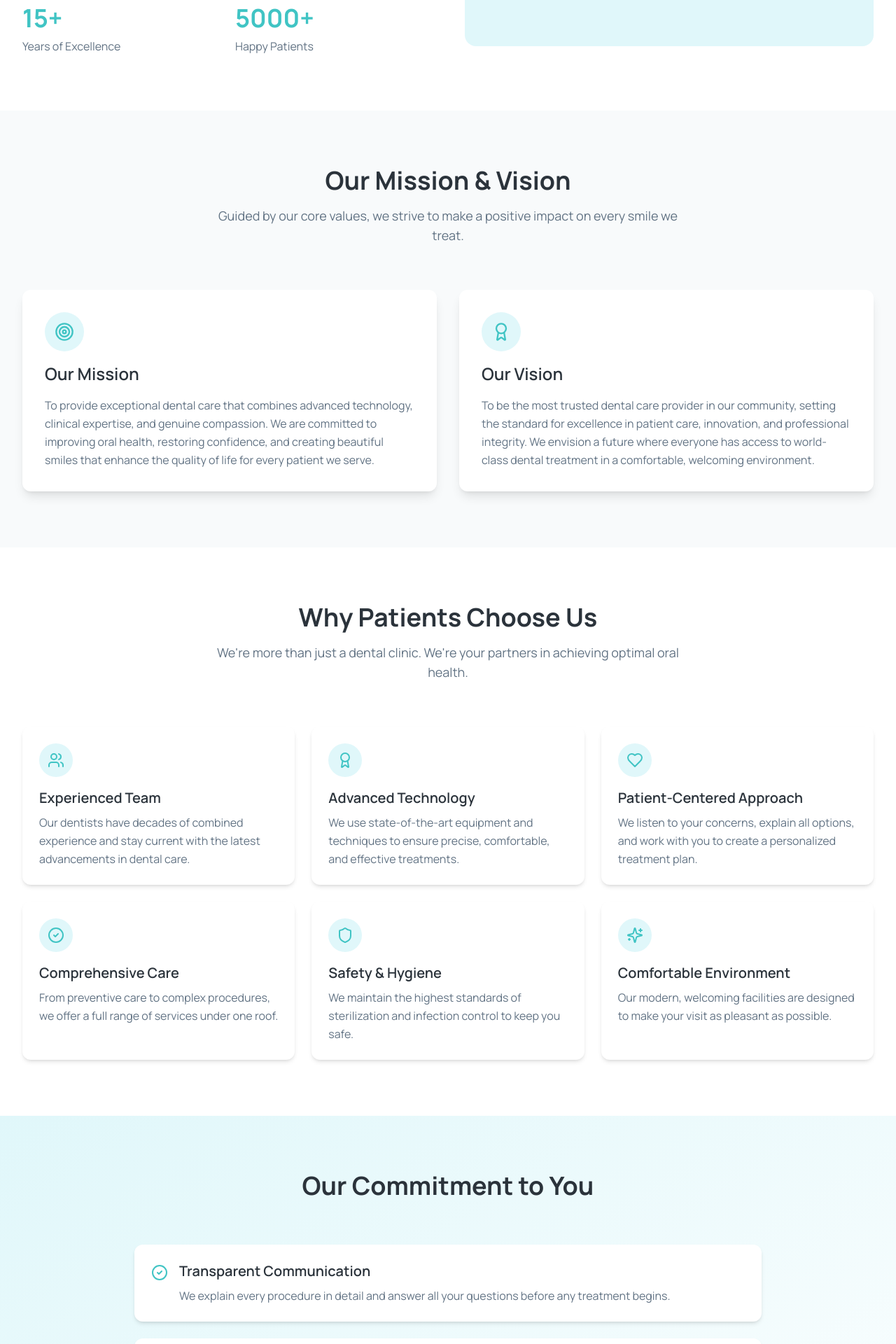
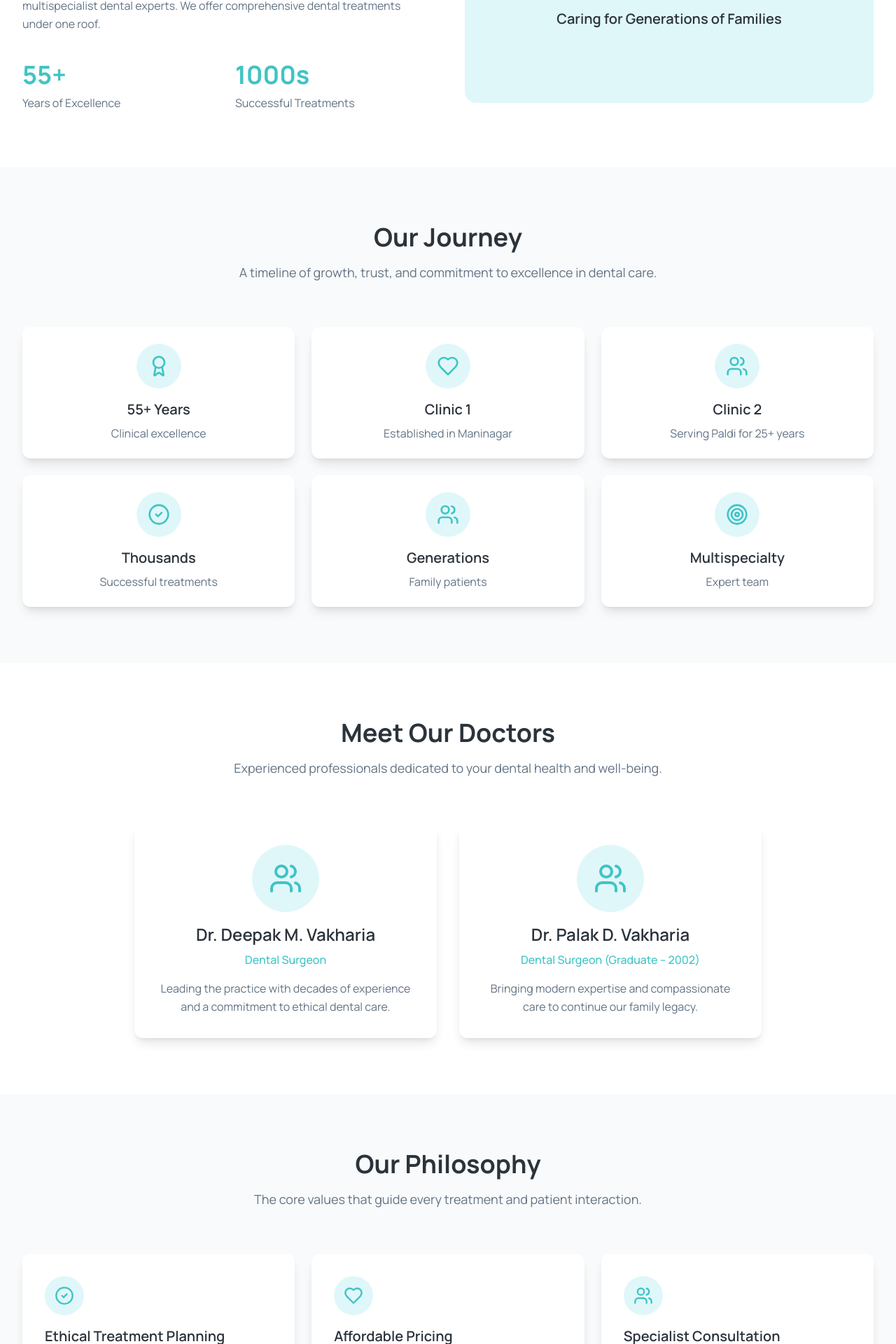
Before and after one commit to jayraiwebbolt-create/vakharia-clinic, a Next.js app: page /about-us in a window 1280 px wide. Shown: the part 787-2707 px from the top of the page at 70% size. Built offline with nearby package versions, Linux system fonts and the light colour scheme.

Commit message:
Updated page.tsx

```diff
--- a/app/about-us/page.tsx
+++ b/app/about-us/page.tsx
@@ -4,8 +4,8 @@ import { Award, Heart, Users, Target, CheckCircle2, Shield, Sparkles } from 'luc
 import type { Metadata } from 'next';
 
 export const metadata: Metadata = {
-  title: 'About Us - DentalCare',
-  description: 'Learn about our experienced team, modern facilities, and commitment to providing exceptional dental care with a personal touch.',
+  title: 'About Us - Vakharia Multispeciality Dental Clinic',
+  description: 'With 55+ years of legacy in Ahmedabad, Vakharia Multispeciality Dental Clinic provides ethical, affordable, and excellent dental care built on trust and clinical excellence.',
 };
 
 export default function AboutUs() {
@@ -15,10 +15,10 @@ export default function AboutUs() {
         <div className="max-w-7xl mx-auto px-4 sm:px-6 lg:px-8">
           <div className="max-w-3xl mx-auto text-center">
             <h1 className="text-4xl md:text-5xl font-bold text-foreground mb-6">
-              About DentalCare
+              Welcome to Vakharia Multispeciality Dental Clinic
             </h1>
             <p className="text-xl text-muted-foreground leading-relaxed">
-              Where advanced dentistry meets compassionate care to create beautiful, healthy smiles that last a lifetime.
+              With a legacy of over 55+ years, we have been a trusted name in dental care in Ahmedabad, built on a strong foundation of ethical practice, affordability, and clinical excellence.
             </p>
           </div>
         </div>
@@ -29,22 +29,22 @@ export default function AboutUs() {
           <div className="grid lg:grid-cols-2 gap-12 items-center">
             <div className="space-y-6">
               <h2 className="text-3xl md:text-4xl font-bold text-foreground">
-                Our Story
+                Our Legacy
               </h2>
               <p className="text-muted-foreground leading-relaxed">
-                Founded over 15 years ago, DentalCare has grown from a small practice to a comprehensive dental healthcare center, serving thousands of satisfied patients. Our journey has always been guided by one simple principle: putting our patients first.
+                The clinic was originally established by Dr. Deepak Vakharia, whose vision was to provide honest dental care focused on patient well-being rather than unnecessary treatments. Under his guidance, the clinic earned the trust of generations of families.
               </p>
               <p className="text-muted-foreground leading-relaxed">
-                We believe that quality dental care should be accessible, comfortable, and tailored to each individual. That's why we've invested in the latest technology, continued education, and creating a warm, welcoming environment where you can feel at ease.
+                Today, the practice is led by Dr. Deepak M. Vakharia, Dental Surgeon, and Dr. Palak D. Vakharia, Dental Surgeon (Graduate – 2002), supported by a team of multispecialist dental experts. We offer comprehensive dental treatments under one roof.
               </p>
               <div className="grid grid-cols-2 gap-6 pt-4">
                 <div>
-                  <div className="text-4xl font-bold text-dental-teal mb-2">15+</div>
+                  <div className="text-4xl font-bold text-dental-teal mb-2">55+</div>
                   <p className="text-muted-foreground">Years of Excellence</p>
                 </div>
                 <div>
-                  <div className="text-4xl font-bold text-dental-teal mb-2">5000+</div>
-                  <p className="text-muted-foreground">Happy Patients</p>
+                  <div className="text-4xl font-bold text-dental-teal mb-2">1000s</div>
+                  <p className="text-muted-foreground">Successful Treatments</p>
                 </div>
               </div>
             </div>
@@ -54,7 +54,7 @@ export default function AboutUs() {
                 <div className="w-32 h-32 bg-white rounded-full flex items-center justify-center mx-auto mb-4">
                   <Heart className="w-16 h-16 text-dental-teal" />
                 </div>
-                <p className="text-xl font-semibold text-foreground">Caring for Smiles Since 2009</p>
+                <p className="text-xl font-semibold text-foreground">Caring for Generations of Families</p>
               </div>
             </div>
           </div>
@@ -65,35 +65,71 @@ export default function AboutUs() {
         <div className="max-w-7xl mx-auto px-4 sm:px-6 lg:px-8">
           <div className="text-center mb-16">
             <h2 className="text-3xl md:text-4xl font-bold text-foreground mb-4">
-              Our Mission & Vision
+              Our Journey
             </h2>
             <p className="text-lg text-muted-foreground max-w-2xl mx-auto">
-              Guided by our core values, we strive to make a positive impact on every smile we treat.
+              A timeline of growth, trust, and commitment to excellence in dental care.
             </p>
           </div>
 
-          <div className="grid md:grid-cols-2 gap-8">
+          <div className="grid md:grid-cols-2 lg:grid-cols-3 gap-6">
             <Card className="border-none shadow-lg bg-white">
-              <CardContent className="p-8">
-                <div className="w-14 h-14 bg-dental-blue-light rounded-full flex items-center justify-center mb-4">
-                  <Target className="w-7 h-7 text-dental-teal" />
+              <CardContent className="p-6 text-center">
+                <div className="w-16 h-16 bg-dental-blue-light rounded-full flex items-center justify-center mx-auto mb-4">
+                  <Award className="w-8 h-8 text-dental-teal" />
                 </div>
-                <h3 className="text-2xl font-semibold mb-4">Our Mission</h3>
-                <p className="text-muted-foreground leading-relaxed">
-                  To provide exceptional dental care that combines advanced technology, clinical expertise, and genuine compassion. We are committed to improving oral health, restoring confidence, and creating beautiful smiles that enhance the quality of life for every patient we serve.
-                </p>
+                <h3 className="text-xl font-semibold mb-2">55+ Years</h3>
+                <p className="text-muted-foreground">Clinical excellence</p>
               </CardContent>
             </Card>
 
             <Card className="border-none shadow-lg bg-white">
-              <CardContent className="p-8">
-                <div className="w-14 h-14 bg-dental-blue-light rounded-full flex items-center justify-center mb-4">
-                  <Award className="w-7 h-7 text-dental-teal" />
+              <CardContent className="p-6 text-center">
+                <div className="w-16 h-16 bg-dental-blue-light rounded-full flex items-center justify-center mx-auto mb-4">
+                  <Heart className="w-8 h-8 text-dental-teal" />
                 </div>
-                <h3 className="text-2xl font-semibold mb-4">Our Vision</h3>
-                <p className="text-muted-foreground leading-relaxed">
-                  To be the most trusted dental care provider in our community, setting the standard for excellence in patient care, innovation, and professional integrity. We envision a future where everyone has access to world-class dental treatment in a comfortable, welcoming environment.
-                </p>
+                <h3 className="text-xl font-semibold mb-2">Clinic 1</h3>
+                <p className="text-muted-foreground">Established in Maninagar</p>
+              </CardContent>
+            </Card>
+
+            <Card className="border-none shadow-lg bg-white">
+              <CardContent className="p-6 text-center">
+                <div className="w-16 h-16 bg-dental-blue-light rounded-full flex items-center justify-center mx-auto mb-4">
+                  <Users className="w-8 h-8 text-dental-teal" />
+                </div>
+                <h3 className="text-xl font-semibold mb-2">Clinic 2</h3>
+                <p className="text-muted-foreground">Serving Paldi for 25+ years</p>
+              </CardContent>
+            </Card>
+
+            <Card className="border-none shadow-lg bg-white">
+              <CardContent className="p-6 text-center">
+                <div className="w-16 h-16 bg-dental-blue-light rounded-full flex items-center justify-center mx-auto mb-4">
+                  <CheckCircle2 className="w-8 h-8 text-dental-teal" />
+                </div>
+                <h3 className="text-xl font-semibold mb-2">Thousands</h3>
+                <p className="text-muted-foreground">Successful treatments</p>
+              </CardContent>
+            </Card>
+
+            <Card className="border-none shadow-lg bg-white">
+              <CardContent className="p-6 text-center">
+                <div className="w-16 h-16 bg-dental-blue-light rounded-full flex items-center justify-center mx-auto mb-4">
+                  <Users className="w-8 h-8 text-dental-teal" />
+                </div>
+                <h3 className="text-xl font-semibold mb-2">Generations</h3>
+                <p className="text-muted-foreground">Family patients</p>
+              </CardContent>
+            </Card>
+
+            <Card className="border-none shadow-lg bg-white">
+              <CardContent className="p-6 text-center">
+                <div className="w-16 h-16 bg-dental-blue-light rounded-full flex items-center justify-center mx-auto mb-4">
+                  <Target className="w-8 h-8 text-dental-teal" />
+                </div>
+                <h3 className="text-xl font-semibold mb-2">Multispecialty</h3>
+                <p className="text-muted-foreground">Expert team</p>
               </CardContent>
             </Card>
           </div>
@@ -104,104 +140,133 @@ export default function AboutUs() {
         <div className="max-w-7xl mx-auto px-4 sm:px-6 lg:px-8">
           <div className="text-center mb-16">
             <h2 className="text-3xl md:text-4xl font-bold text-foreground mb-4">
-              Why Patients Choose Us
+              Meet Our Doctors
             </h2>
             <p className="text-lg text-muted-foreground max-w-2xl mx-auto">
-              We're more than just a dental clinic. We're your partners in achieving optimal oral health.
+              Experienced professionals dedicated to your dental health and well-being.
+            </p>
+          </div>
+
+          <div className="grid md:grid-cols-2 gap-8 max-w-4xl mx-auto">
+            <Card className="border-none shadow-lg bg-white">
+              <CardContent className="p-8 text-center">
+                <div className="w-24 h-24 bg-dental-blue-light rounded-full flex items-center justify-center mx-auto mb-4">
+                  <Users className="w-12 h-12 text-dental-teal" />
+                </div>
+                <h3 className="text-2xl font-semibold mb-2">Dr. Deepak M. Vakharia</h3>
+                <p className="text-dental-teal font-medium mb-4">Dental Surgeon</p>
+                <p className="text-muted-foreground leading-relaxed">
+                  Leading the practice with decades of experience and a commitment to ethical dental care.
+                </p>
+              </CardContent>
+            </Card>
+
+            <Card className="border-none shadow-lg bg-white">
+              <CardContent className="p-8 text-center">
+                <div className="w-24 h-24 bg-dental-blue-light rounded-full flex items-center justify-center mx-auto mb-4">
+                  <Users className="w-12 h-12 text-dental-teal" />
+                </div>
+                <h3 className="text-2xl font-semibold mb-2">Dr. Palak D. Vakharia</h3>
+                <p className="text-dental-teal font-medium mb-4">Dental Surgeon (Graduate – 2002)</p>
+                <p className="text-muted-foreground leading-relaxed">
+                  Bringing modern expertise and compassionate care to continue our family legacy.
+                </p>
+              </CardContent>
+            </Card>
+          </div>
+        </div>
+      </section>
+
+      <section className="py-20 bg-dental-gray-light">
+        <div className="max-w-7xl mx-auto px-4 sm:px-6 lg:px-8">
+          <div className="text-center mb-16">
+            <h2 className="text-3xl md:text-4xl font-bold text-foreground mb-4">
+              Our Philosophy
+            </h2>
+            <p className="text-lg text-muted-foreground max-w-2xl mx-auto">
+              The core values that guide every treatment and patient interaction.
             </p>
           </div>
 
           <div className="grid md:grid-cols-2 lg:grid-cols-3 gap-6">
-            {[
-              {
-                icon: Users,
-                title: 'Experienced Team',
-                description: 'Our dentists have decades of combined experience and stay current with the latest advancements in dental care.',
-              },
-              {
-                icon: Award,
-                title: 'Advanced Technology',
-                description: 'We use state-of-the-art equipment and techniques to ensure precise, comfortable, and effective treatments.',
-              },
-              {
-                icon: Heart,
-                title: 'Patient-Centered Approach',
-                description: 'We listen to your concerns, explain all options, and work with you to create a personalized treatment plan.',
-              },
-              {
-                icon: CheckCircle2,
-                title: 'Comprehensive Care',
-                description: 'From preventive care to complex procedures, we offer a full range of services under one roof.',
-              },
-              {
-                icon: Shield,
-                title: 'Safety & Hygiene',
-                description: 'We maintain the highest standards of sterilization and infection control to keep you safe.',
-              },
-              {
-                icon: Sparkles,
-                title: 'Comfortable Environment',
-                description: 'Our modern, welcoming facilities are designed to make your visit as pleasant as possible.',
-              },
-            ].map((feature, index) => (
-              <Card key={index} className="border-none shadow-md bg-white group hover:shadow-xl transition-shadow">
-                <CardContent className="p-6">
-                  <div className="w-12 h-12 bg-dental-blue-light rounded-full flex items-center justify-center mb-4 group-hover:bg-dental-teal transition-colors">
-                    <feature.icon className="w-6 h-6 text-dental-teal group-hover:text-white transition-colors" />
+            <Card className="border-none shadow-lg bg-white">
+              <CardContent className="p-8">
+                <div className="w-14 h-14 bg-dental-blue-light rounded-full flex items-center justify-center mb-4">
+                  <CheckCircle2 className="w-7 h-7 text-dental-teal" />
                 </div>
-                  <h3 className="text-xl font-semibold mb-2">{feature.title}</h3>
-                  <p className="text-muted-foreground leading-relaxed">{feature.description}</p>
+                <h3 className="text-xl font-semibold mb-3">Ethical Treatment Planning</h3>
+                <p className="text-muted-foreground leading-relaxed">
+                  We prioritize your well-being over unnecessary treatments, providing honest recommendations you can trust.
+                </p>
               </CardContent>
             </Card>
-            ))}
+
+            <Card className="border-none shadow-lg bg-white">
+              <CardContent className="p-8">
+                <div className="w-14 h-14 bg-dental-blue-light rounded-full flex items-center justify-center mb-4">
+                  <Heart className="w-7 h-7 text-dental-teal" />
                 </div>
+                <h3 className="text-xl font-semibold mb-3">Affordable Pricing</h3>
+                <p className="text-muted-foreground leading-relaxed">
+                  Quality dental care should be accessible to all. We offer competitive pricing without compromising excellence.
+                </p>
+              </CardContent>
+            </Card>
+
+            <Card className="border-none shadow-lg bg-white">
+              <CardContent className="p-8">
+                <div className="w-14 h-14 bg-dental-blue-light rounded-full flex items-center justify-center mb-4">
+                  <Users className="w-7 h-7 text-dental-teal" />
                 </div>
-      </section>
+                <h3 className="text-xl font-semibold mb-3">Specialist Consultation</h3>
+                <p className="text-muted-foreground leading-relaxed">
+                  Access to multispecialist dental experts ensures you receive the best care for every dental need.
+                </p>
+              </CardContent>
+            </Card>
 
-      <section className="py-20 bg-gradient-to-br from-dental-blue-light to-white">
-        <div className="max-w-7xl mx-auto px-4 sm:px-6 lg:px-8">
-          <div className="text-center mb-16">
-            <h2 className="text-3xl md:text-4xl font-bold text-foreground mb-4">
-              Our Commitment to You
-            </h2>
+            <Card className="border-none shadow-lg bg-white">
+              <CardContent className="p-8">
+                <div className="w-14 h-14 bg-dental-blue-light rounded-full flex items-center justify-center mb-4">
+                  <Sparkles className="w-7 h-7 text-dental-teal" />
                 </div>
+                <h3 className="text-xl font-semibold mb-3">Modern Technology</h3>
+                <p className="text-muted-foreground leading-relaxed">
+                  We utilize advanced equipment and techniques to provide precise, comfortable, and effective treatments.
+                </p>
+              </CardContent>
+            </Card>
 
-          <div className="max-w-4xl mx-auto space-y-6">
-            {[
-              {
-                title: 'Transparent Communication',
-                description: 'We explain every procedure in detail and answer all your questions before any treatment begins.',
-              },
-              {
-                title: 'Personalized Treatment Plans',
-                description: 'No two smiles are alike. We create customized treatment plans that address your unique needs and goals.',
-              },
-              {
-                title: 'Comfortable Experience',
-                description: 'From our friendly staff to our modern amenities, we ensure every visit is as comfortable as possible.',
-              },
-              {
-                title: 'Ongoing Support',
-                description: 'Our relationship doesn\'t end when you leave the chair. We provide continuous care and support for your oral health journey.',
-              },
-            ].map((commitment, index) => (
-              <div key={index} className="flex gap-4 bg-white p-6 rounded-xl shadow-md">
-                <div className="flex-shrink-0">
-                  <CheckCircle2 className="w-6 h-6 text-dental-teal mt-1" />
+            <Card className="border-none shadow-lg bg-white">
+              <CardContent className="p-8">
+                <div className="w-14 h-14 bg-dental-blue-light rounded-full flex items-center justify-center mb-4">
+                  <Heart className="w-7 h-7 text-dental-teal" />
                 </div>
-                <div>
-                  <h3 className="text-xl font-semibold mb-2">{commitment.title}</h3>
-                  <p className="text-muted-foreground leading-relaxed">{commitment.description}</p>
+                <h3 className="text-xl font-semibold mb-3">Patient Comfort Focus</h3>
+                <p className="text-muted-foreground leading-relaxed">
+                  Your comfort and peace of mind are paramount in every appointment and procedure.
+                </p>
+              </CardContent>
+            </Card>
+
+            <Card className="border-none shadow-lg bg-white">
+              <CardContent className="p-8">
+                <div className="w-14 h-14 bg-dental-blue-light rounded-full flex items-center justify-center mb-4">
+                  <Shield className="w-7 h-7 text-dental-teal" />
                 </div>
-              </div>
-            ))}
+                <h3 className="text-xl font-semibold mb-3">Clinical Excellence</h3>
+                <p className="text-muted-foreground leading-relaxed">
+                  Maintaining the highest standards of care through continuous learning and best practices.
+                </p>
+              </CardContent>
+            </Card>
           </div>
         </div>
       </section>
 
       <CTASection
-        title="Experience the DentalCare Difference"
-        description="Join thousands of satisfied patients who trust us with their smiles. Schedule your appointment today."
+        title="Experience the Vakharia Difference"
+        description="Join generations of families who trust us with their smiles. Schedule your appointment today and become part of our 55+ year legacy."
       />
     </div>
   );
```
Lines whose indentation alone changed are shown as unchanged.
